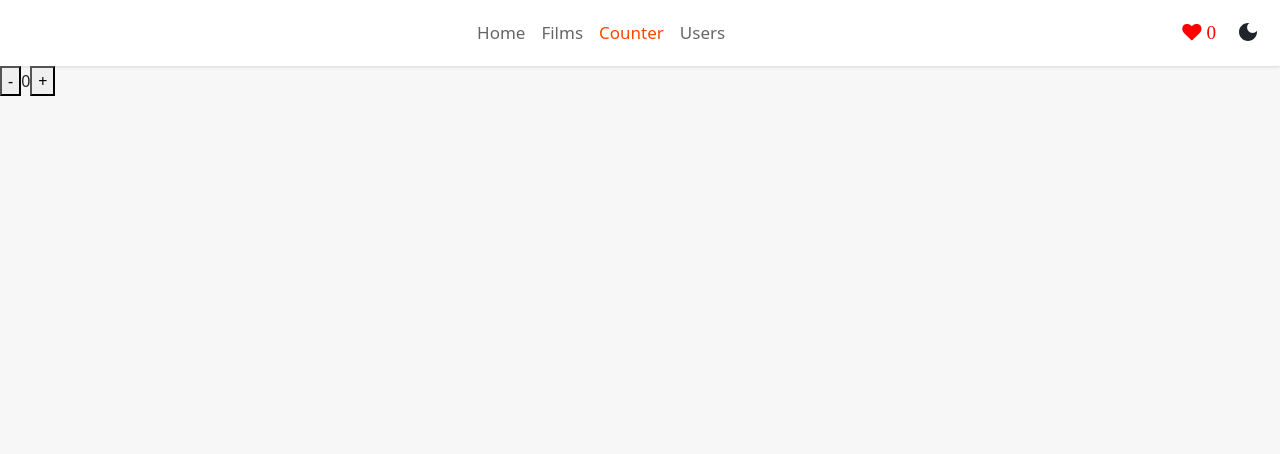
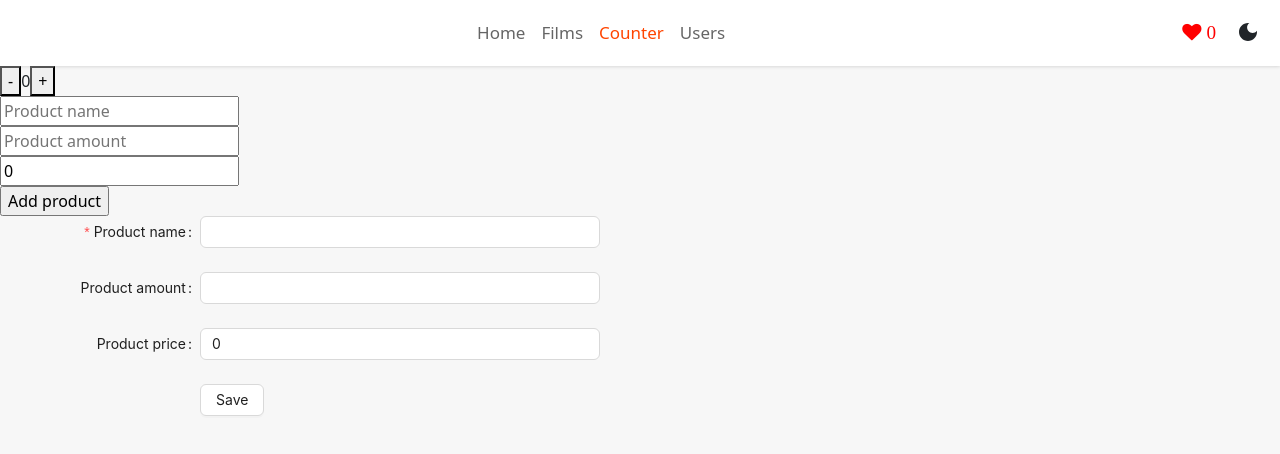
Before and after one commit to AnatoliiLazurko/react-app, a React (Create React App) app: page /counter in a window 1280 px wide. Shown: the top 454 px of the page. Built offline with nearby package versions, Linux system fonts and the light colour scheme; no server answers.

Commit message:
formik and antd

```diff
--- a/package.json
+++ b/package.json
@@ -10,14 +10,17 @@
     "@testing-library/jest-dom": "^5.16.5",
     "@testing-library/react": "^13.4.0",
     "@testing-library/user-event": "^13.5.0",
+    "antd": "^5.6.3",
     "axios": "^1.4.0",
     "classnames": "^2.3.2",
+    "formik": "^2.4.2",
     "react": "^18.2.0",
     "react-dom": "^18.2.0",
     "react-router-dom": "^6.13.0",
     "react-scripts": "5.0.1",
     "uuid": "^9.0.0",
-    "web-vitals": "^2.1.4"
+    "web-vitals": "^2.1.4",
+    "yup": "^1.2.0"
   },
   "scripts": {
     "start": "react-scripts start",
--- a/src/components/Counter/Counter.jsx
+++ b/src/components/Counter/Counter.jsx
@@ -1,5 +1,7 @@
 import React, { useState } from 'react';
 import FavoriteFilms from '../Films/FavoriteFilms';
+import Forma from '../Forms/Forma';
+import Forms from '../Forms/Forms';
 
 const Counter = () => {
 
@@ -14,13 +16,22 @@ const Counter = () => {
     }
 
     return (
-        <div>
-            <button onClick={()=>{ decrement() }}>-</button>
-            <span>{count}</span>
-            <button onClick={() => { increment() }}>+</button>
+        <>
+            <div>
+                <button onClick={()=>{ decrement() }}>-</button>
+                <span>{count}</span>
+                <button onClick={() => { increment() }}>+</button>
+
+            </div>
+
+            {/* FORMIK */}
+
+            <Forma />
+
+            <Forms />
 
             <FavoriteFilms />
-        </div>
+        </>
     );
 }
 
--- /dev/null
+++ b/src/components/Forms/Forma.jsx
@@ -0,0 +1,65 @@
+import { ErrorMessage, Field, Form, Formik } from 'formik';
+import React from 'react';
+import * as Yup from 'yup';
+import styles from './Forma.module.css';
+
+const initialValues = {
+    name: '',
+    amount: '',
+    price: 0
+};
+
+const PRODUCT_SCHEMA = Yup.object().shape({
+    name: Yup.string()
+        .min(3)
+        .max(50)
+        .required(),
+    amount: Yup.number()
+        .min(1)
+        .required(),
+    price: Yup.number()
+        .min(0)
+        .required(),
+});
+
+const Forma = () => {
+
+
+
+    const submitHandler = (values, formikBag) => {
+        formikBag.resetForm();
+    }
+
+    return (
+        <div>
+            <Formik
+                initialValues={initialValues}
+                onSubmit={submitHandler}
+                validationSchema={PRODUCT_SCHEMA}
+            >
+                {({errors}) => (
+                    <Form>
+                        <div>
+                            <Field name="name" placeholder="Product name" />
+                            <ErrorMessage name='name' component="div" className={styles.error}/>
+                        </div>
+
+                        <div>
+                            <Field name="amount" placeholder="Product amount" />
+                            <ErrorMessage name='amount' component="div" className={styles.error}/>
+                        </div>
+
+                        <div>
+                            <Field name="price" placeholder="Product price" />
+                            <ErrorMessage name='price' component="div" className='error'/>
+                        </div>
+
+                        <Field type="submit" value="Add product" id="add"/>
+                    </Form>
+                )}
+            </Formik>
+        </div>
+    );
+}
+
+export default Forma;
--- /dev/null
+++ b/src/components/Forms/Forma.module.css
@@ -0,0 +1,3 @@
+.error {
+    color: orange;
+}
--- /dev/null
+++ b/src/components/Forms/Forms.jsx
@@ -0,0 +1,57 @@
+import { Button, Form, Input } from 'antd';
+import React, { useRef } from 'react';
+
+const Forms = () => {
+
+    const form = useRef(null);
+
+    const submitHandler = (values) => {
+        console.log(values);
+        form.current.resetFields();
+    }
+
+    const initialValues = {
+        name: '',
+        amount: '',
+        price: 0
+    };
+
+
+    return (
+        <div>
+            <Form
+                ref={form}
+                onFinish={submitHandler}
+                initialValues={initialValues}
+                labelCol={{ span: 8, }}
+                wrapperCol={{ span: 16, }}
+                style={{ maxWidth: 600, }}
+            >
+
+                <Form.Item name="name" label="Product name" rules={[
+                    { required: true, message: "Name is required" },
+                    { min: 3 },
+                    { max: 50 },
+                    { pattern: /^[a-z ]+$/, message: "Number can't exist" }
+                ]}>
+                    <Input />
+                </Form.Item>
+
+                <Form.Item name="amount" label="Product amount">
+                    <Input />
+                </Form.Item>
+
+                <Form.Item name="price" label="Product price">
+                    <Input />
+                </Form.Item>
+
+                <Form.Item wrapperCol={{ offset: 8, span: 16, }}>
+                    <Button htmlType='submit'>Save</Button>
+                </Form.Item>
+
+            </Form>
+        </div>
+    );
+}
+
+export default Forms;
--- a/src/components/ToDo/AddToDo.jsx
+++ b/src/components/ToDo/AddToDo.jsx
@@ -1,29 +1,79 @@
-import React, { useState } from 'react';
+import { Button, Form, Input, Modal } from 'antd';
+import React, { useRef, useState } from 'react';
 
 const AddToDo = ({ addTask }) => {
+    const [isModalOpen, setIsModalOpen] = useState(false);
 
-    const [name, setName] = useState('');
+    const form = useRef(null);
 
-    const submitHandler = (e) => {
-        e.preventDefault();
-        if (name.trim().length) {
-            addTask(name);
-            setName('');
-        }
+    const showModal = () => {
+        setIsModalOpen(true);
     };
 
-    const handleChange = (e) => {
-        setName(e.target.value);
+    const handleCancel = () => {
+        setIsModalOpen(false);
+    };
+
+    const submitHandler = (values) => {
+        setIsModalOpen(false);
+        addTask(values.name);
+        form.current.resetFields();
     }
 
     return (
-        <div className='form-addTask'>
-            <form onSubmit={submitHandler}>
-                <input type="text" value={name} onChange={handleChange}/>
-                <button>Add</button>
-            </form>
-        </div>
+        <>
+            <Button type="primary" onClick={showModal}>
+                Open Modal
+            </Button>
+
+            <Modal
+                title="Create task"
+                open={isModalOpen}
+                onCancel={handleCancel}
+                footer={null}
+            >
+
+                <Form onFinish={submitHandler} ref={form}>
+                    <Form.Item name="name" rules={[{required: true}]}>
+                        <Input placeholder='Task name...'/>
+                    </Form.Item>
+
+                    <Form.Item>
+                        <Button htmlType='submit' type='primary'>Save</Button>
+                    </Form.Item>
+                </Form>
+
+            </Modal>
+        </>
     );
+
 }
 
+
+// const AddToDo = ({ addTask }) => {
+
+//     const [name, setName] = useState('');
+
+//     const submitHandler = (e) => {
+//         e.preventDefault();
+//         if (name.trim().length) {
+//             addTask(name);
+//             setName('');
+//         }
+//     };
+
+//     const handleChange = (e) => {
+//         setName(e.target.value);
+//     }
+
+//     return (
+//         <div className='form-addTask'>
+//             <form onSubmit={submitHandler}>
+//                 <input type="text" value={name} onChange={handleChange}/>
+//                 <button>Add</button>
+//             </form>
+//         </div>
+//     );
+// }
+
 export default AddToDo;
--- a/src/index.css
+++ b/src/index.css
@@ -1,3 +1,7 @@
 body {
   background-color: #F7F7F7;
 }
+
+.error {
+  color: red;
+}
```
Also changed, not shown: 1 other file (tests, documents, lock files or other folders).
